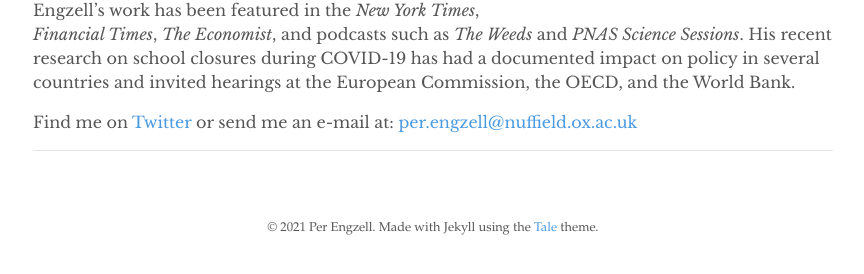
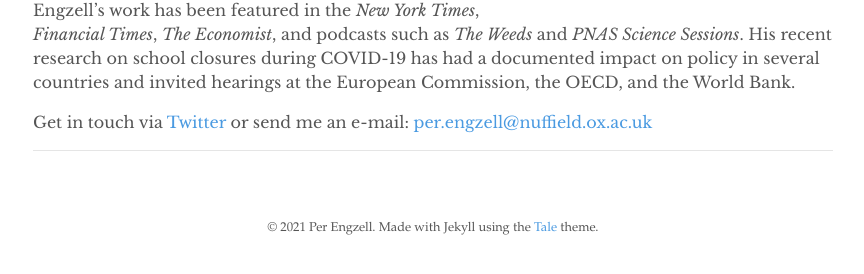
Before and after one commit to pengzell/pengzell.github.io, a Jekyll site: the page built from index.md, in a window 1280 px wide. Shown: the part 567-841 px from the top of the page, without its empty margins (207-1071 px from the left). Built offline with Jekyll 4.4.1, drawn with Linux system fonts in a browser that asks for light colours.

Commit message:
Update index.md

```diff
--- a/index.md
+++ b/index.md
@@ -12,4 +12,4 @@ His research focuses on intergenerational mobility and how culture, technology,
 
 Engzell's work has been featured in the *New York Times*, *Financial Times*, *The Economist*, and podcasts such as *The Weeds* and *PNAS Science Sessions*. His recent research on school closures during COVID-19 has had a documented impact on policy in several countries and invited hearings at the European Commission, the OECD, and the World Bank.
 
-Find me on [Twitter](https://twitter.com/pengzell) or send me an e-mail at: [per.engzell@nuffield.ox.ac.uk](mailto:per.engzell@nuffield.ox.ac.uk)
+Get in touch via [Twitter](https://twitter.com/pengzell) or send me an e-mail: [per.engzell@nuffield.ox.ac.uk](mailto:per.engzell@nuffield.ox.ac.uk)
```
